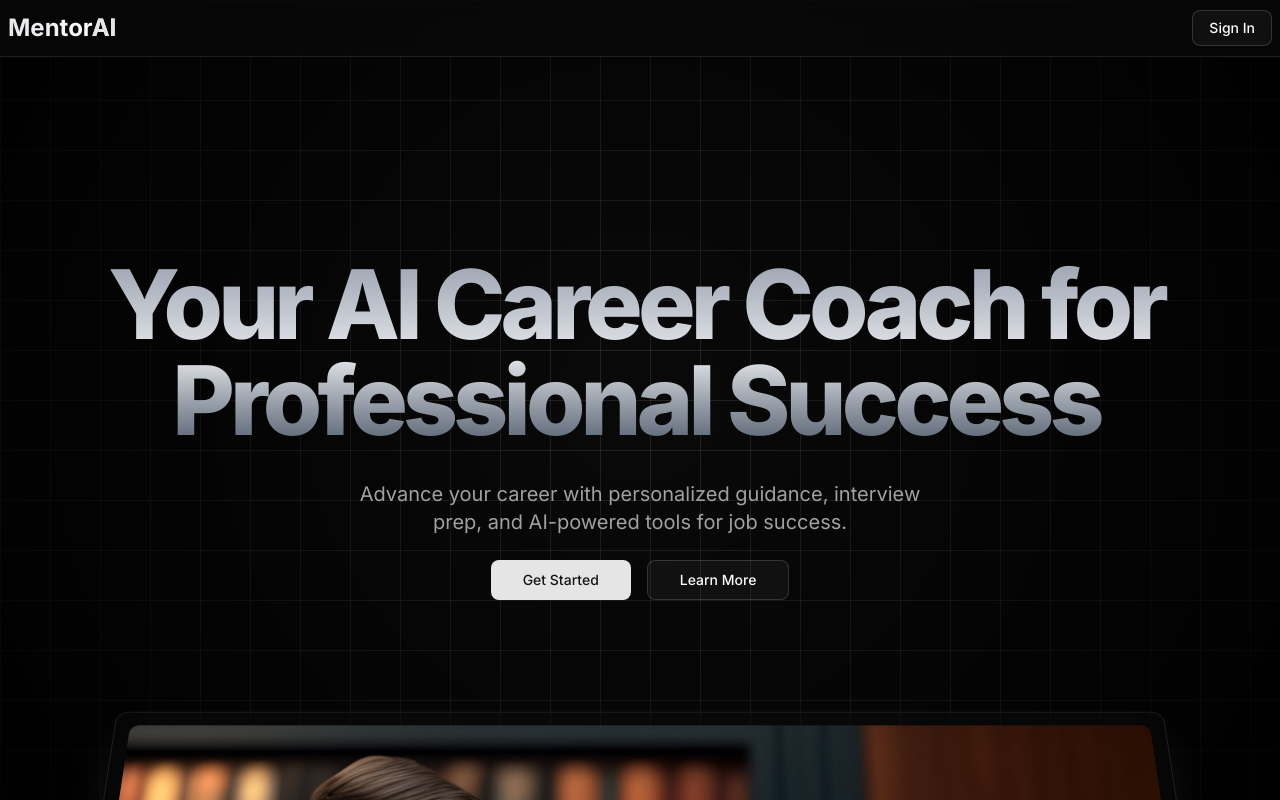
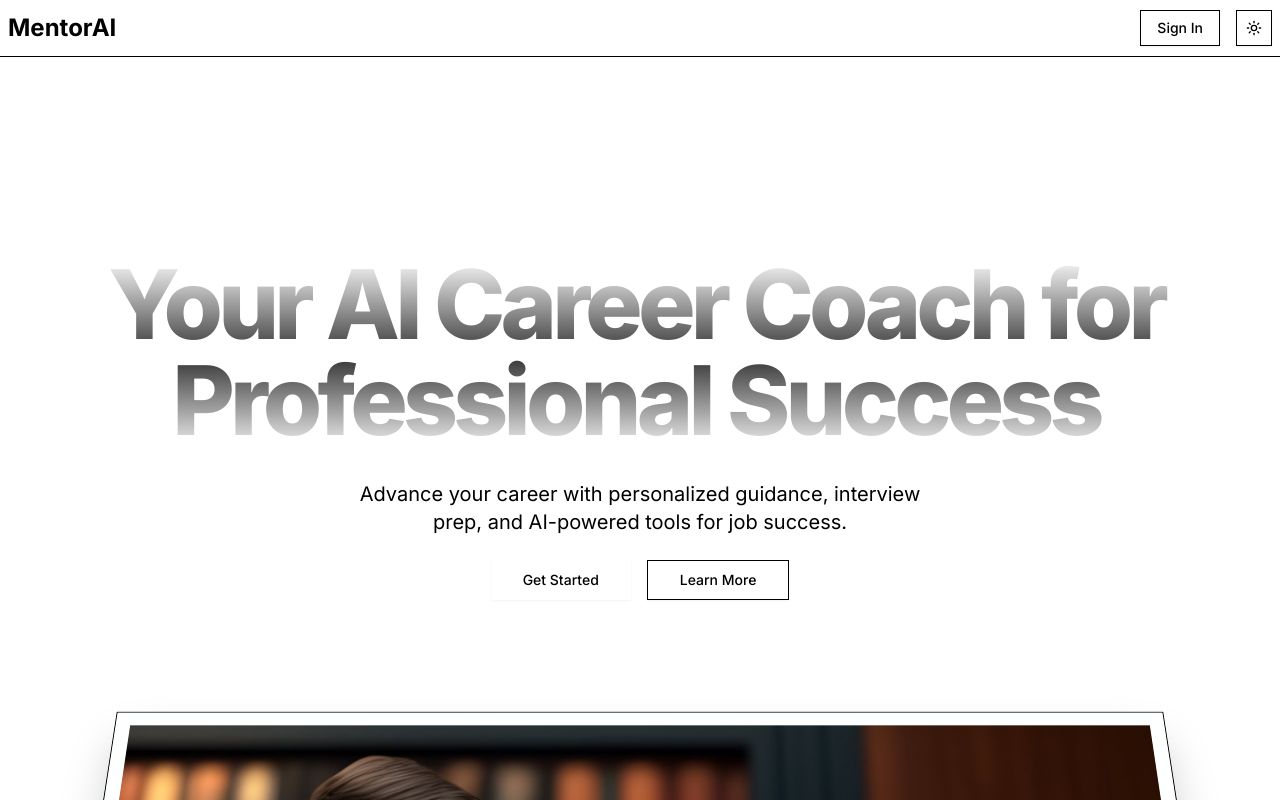
Before and after one commit to rishav-RG/mentor-ai, a Next.js app: page / in a window 1280 px wide. Shown: the top 800 px of the page. Built offline with nearby package versions, Linux system fonts and the light colour scheme; no server answers.

Commit message:
implemented Theme toggle for dark/light mode

```diff
--- a/app/globals.css
+++ b/app/globals.css
@@ -44,72 +44,13 @@
 }
 
 :root {
-  --radius: 0.625rem;
   --background: oklch(1 0 0);
-  --foreground: oklch(0.145 0 0);
-  --card: oklch(1 0 0);
-  --card-foreground: oklch(0.145 0 0);
-  --popover: oklch(1 0 0);
-  --popover-foreground: oklch(0.145 0 0);
-  --primary: oklch(0.205 0 0);
-  --primary-foreground: oklch(0.985 0 0);
-  --secondary: oklch(0.97 0 0);
-  --secondary-foreground: oklch(0.205 0 0);
-  --muted: oklch(0.97 0 0);
-  --muted-foreground: oklch(0.556 0 0);
-  --accent: oklch(0.97 0 0);
-  --accent-foreground: oklch(0.205 0 0);
-  --destructive: oklch(0.577 0.245 27.325);
-  --border: oklch(0.922 0 0);
-  --input: oklch(0.922 0 0);
-  --ring: oklch(0.708 0 0);
-  --chart-1: oklch(0.646 0.222 41.116);
-  --chart-2: oklch(0.6 0.118 184.704);
-  --chart-3: oklch(0.398 0.07 227.392);
-  --chart-4: oklch(0.828 0.189 84.429);
-  --chart-5: oklch(0.769 0.188 70.08);
-  --sidebar: oklch(0.985 0 0);
-  --sidebar-foreground: oklch(0.145 0 0);
-  --sidebar-primary: oklch(0.205 0 0);
-  --sidebar-primary-foreground: oklch(0.985 0 0);
-  --sidebar-accent: oklch(0.97 0 0);
-  --sidebar-accent-foreground: oklch(0.205 0 0);
-  --sidebar-border: oklch(0.922 0 0);
-  --sidebar-ring: oklch(0.708 0 0);
+  --foreground: oklch(0 0 0);
 }
 
 .dark {
-  --background: oklch(0.145 0 0);
-  --foreground: oklch(0.985 0 0);
-  --card: oklch(0.205 0 0);
-  --card-foreground: oklch(0.985 0 0);
-  --popover: oklch(0.205 0 0);
-  --popover-foreground: oklch(0.985 0 0);
-  --primary: oklch(0.922 0 0);
-  --primary-foreground: oklch(0.205 0 0);
-  --secondary: oklch(0.269 0 0);
-  --secondary-foreground: oklch(0.985 0 0);
-  --muted: oklch(0.269 0 0);
-  --muted-foreground: oklch(0.708 0 0);
-  --accent: oklch(0.269 0 0);
-  --accent-foreground: oklch(0.985 0 0);
-  --destructive: oklch(0.704 0.191 22.216);
-  --border: oklch(1 0 0 / 10%);
-  --input: oklch(1 0 0 / 15%);
-  --ring: oklch(0.556 0 0);
-  --chart-1: oklch(0.488 0.243 264.376);
-  --chart-2: oklch(0.696 0.17 162.48);
-  --chart-3: oklch(0.769 0.188 70.08);
-  --chart-4: oklch(0.627 0.265 303.9);
-  --chart-5: oklch(0.645 0.246 16.439);
-  --sidebar: oklch(0.205 0 0);
-  --sidebar-foreground: oklch(0.985 0 0);
-  --sidebar-primary: oklch(0.488 0.243 264.376);
-  --sidebar-primary-foreground: oklch(0.985 0 0);
-  --sidebar-accent: oklch(0.269 0 0);
-  --sidebar-accent-foreground: oklch(0.985 0 0);
-  --sidebar-border: oklch(1 0 0 / 10%);
-  --sidebar-ring: oklch(0.556 0 0);
+  --background: oklch(0 0 0);
+  --foreground: oklch(1 0 0);
 }
 
 html {
@@ -126,7 +67,7 @@ html {
 }
 @layer utilities {
   .gradient-title {
-    @apply bg-gradient-to-b from-gray-400 via-gray-200 to-gray-600 font-extrabold tracking-tighter text-transparent bg-clip-text pb-2 pr-2;
+    @apply bg-gradient-to-b from-primary via-foreground/80 to-primary font-extrabold tracking-tighter text-transparent bg-clip-text pb-2 pr-2;
   }
 }
 
@@ -153,13 +94,22 @@ html {
   height: 100%;
   background: linear-gradient(
       to right,
-      rgba(255, 255, 255, 0.1) 1px,
+      oklch(var(--border) / 0.5) 1px,
       transparent 1px
     ),
-    linear-gradient(to bottom, rgba(255, 255, 255, 0.1) 1px, transparent 1px);
+    linear-gradient(to bottom, oklch(var(--border) / 0.5) 1px, transparent 1px);
   background-size: 50px 50px;
   pointer-events: none;
   z-index: -1;
+}
+
+.dark .grid-background {
+  background: linear-gradient(
+      to right,
+      oklch(var(--border) / 0.1) 1px,
+      transparent 1px
+    ),
+    linear-gradient(to bottom, oklch(var(--border) / 0.1) 1px, transparent 1px);
 }
 
 .grid-background::before {
@@ -169,5 +119,5 @@ html {
   left: 0;
   width: 100%;
   height: 100%;
-  background: radial-gradient(circle, transparent, rgba(0, 0, 0, 0.9));
+  background: radial-gradient(circle, transparent, oklch(var(--background)));
 }
--- a/app/layout.js
+++ b/app/layout.js
@@ -21,9 +21,9 @@ export default function RootLayout({ children }) {
         <body className={inter.className}>
           <ThemeProvider
             attribute="class"
-            defaultTheme="dark"
-            enableSystem={true}
-            disableTransitionOnChange={true}
+            defaultTheme="system"
+            enableSystem
+            disableTransitionOnChange
           >
             {/* header */}
             <Header />
--- a/components/Header.jsx
+++ b/components/Header.jsx
@@ -6,15 +6,16 @@ import { DropdownMenu, DropdownMenuContent, DropdownMenuItem, DropdownMenuLabel,
 import Link from 'next/link'
 import Image from 'next/image'
 import { checkUser } from '@/lib/checkUser'
+import { ModeToggle } from './mode-toggle';
 
-const Header = async() => {
+const Header = async () => {
     await checkUser();
     return (
         <header className="fixed top-0 w-full border-b bg-background/80 backdrop-blur-md z-50 supports-[backdrop-filter]:bg-background/60">
             <nav className="container mx-auto px-2 h-14 flex items-center justify-between">
                 <Link href="/" className="pl-0">
                     <div className="flex items-center">
-                        <h1 className="text-2xl font-bold bg-gradient-to-r from-gray-200 to-white bg-clip-text text-transparent">
+                        <h1 className="text-2xl font-bold text-black dark:bg-gradient-to-r dark:from-gray-200 dark:to-white dark:bg-clip-text dark:text-transparent">
                             Mentor<span className="text-primary">AI</span>
                         </h1>
                     </div>
@@ -89,6 +90,7 @@ const Header = async() => {
                             afterSignOutUrl="/"
                         />
                     </SignedIn>
+                    <ModeToggle />
                 </div>
             </nav>
         </header>
--- /dev/null
+++ b/components/mode-toggle.jsx
@@ -0,0 +1,23 @@
+"use client";
+
+import * as React from "react";
+import { Moon, Sun } from "lucide-react";
+import { useTheme } from "next-themes";
+
+import { Button } from "@/components/ui/button";
+
+export function ModeToggle() {
+    const { theme, setTheme } = useTheme();
+
+    return (
+        <Button
+            variant="outline"
+            size="icon"
+            onClick={() => setTheme(theme === "light" ? "dark" : "light")}
+        >
+            <Sun className="h-[1.2rem] w-[1.2rem] rotate-0 scale-100 transition-all dark:-rotate-90 dark:scale-0" />
+            <Moon className="absolute h-[1.2rem] w-[1.2rem] rotate-90 scale-0 transition-all dark:rotate-0 dark:scale-100" />
+            <span className="sr-only">Toggle theme</span>
+        </Button>
+    );
+}
```
